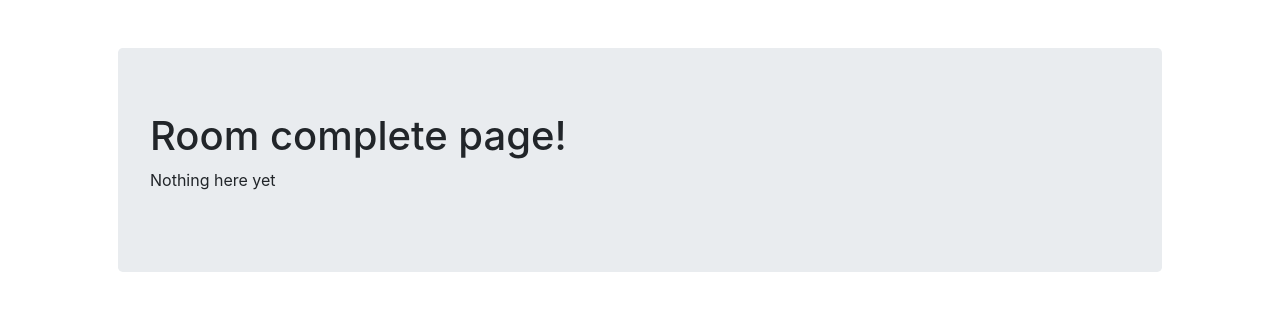
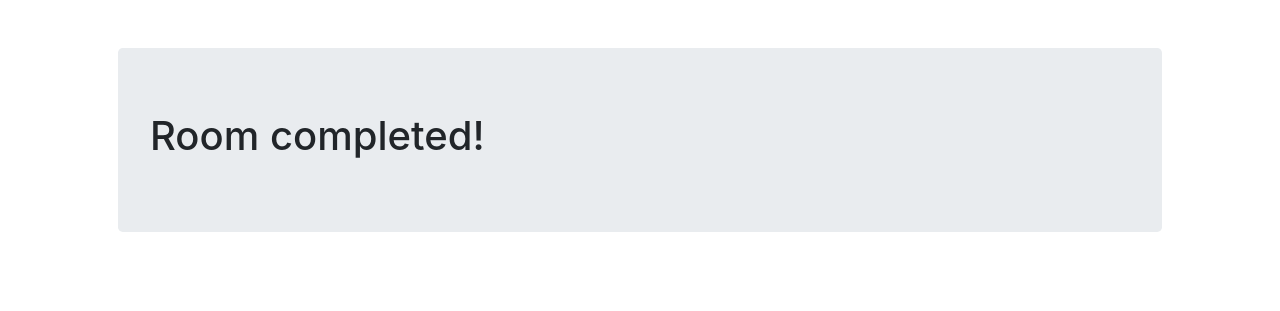
Before and after one commit to errpr/codezoom, a Flask app: template templates/room_complete.html in a window 1280 px wide. Shown: the part 66-377 px from the top of the page. Run offline with Flask 2, Linux system fonts and the light colour scheme; the template is opened without the code that fills it, so the values that code supplies are empty; the visitor is signed in with stand-in values (Sample User, id 1); some libraries are stand-ins or nearby versions.

Commit message:
MVP I think

```diff
--- a/templates/room_admin.html
+++ b/templates/room_admin.html
@@ -7,7 +7,6 @@
 {% block main %}
     <div class="jumbotron">
         <h1>Admin area!</h1>
-        <p>Nothing here yet</p>
     </div>
     <div class="row" id="results">
     </div>
--- a/templates/room_complete.html
+++ b/templates/room_complete.html
@@ -6,8 +6,7 @@
 
 {% block main %}
     <div class="jumbotron">
-        <h1>Room complete page!</h1>
-        <p>Nothing here yet</p>
+        <h1>Room completed!</h1>
     </div>
     <div class="row">
     </div>
```
